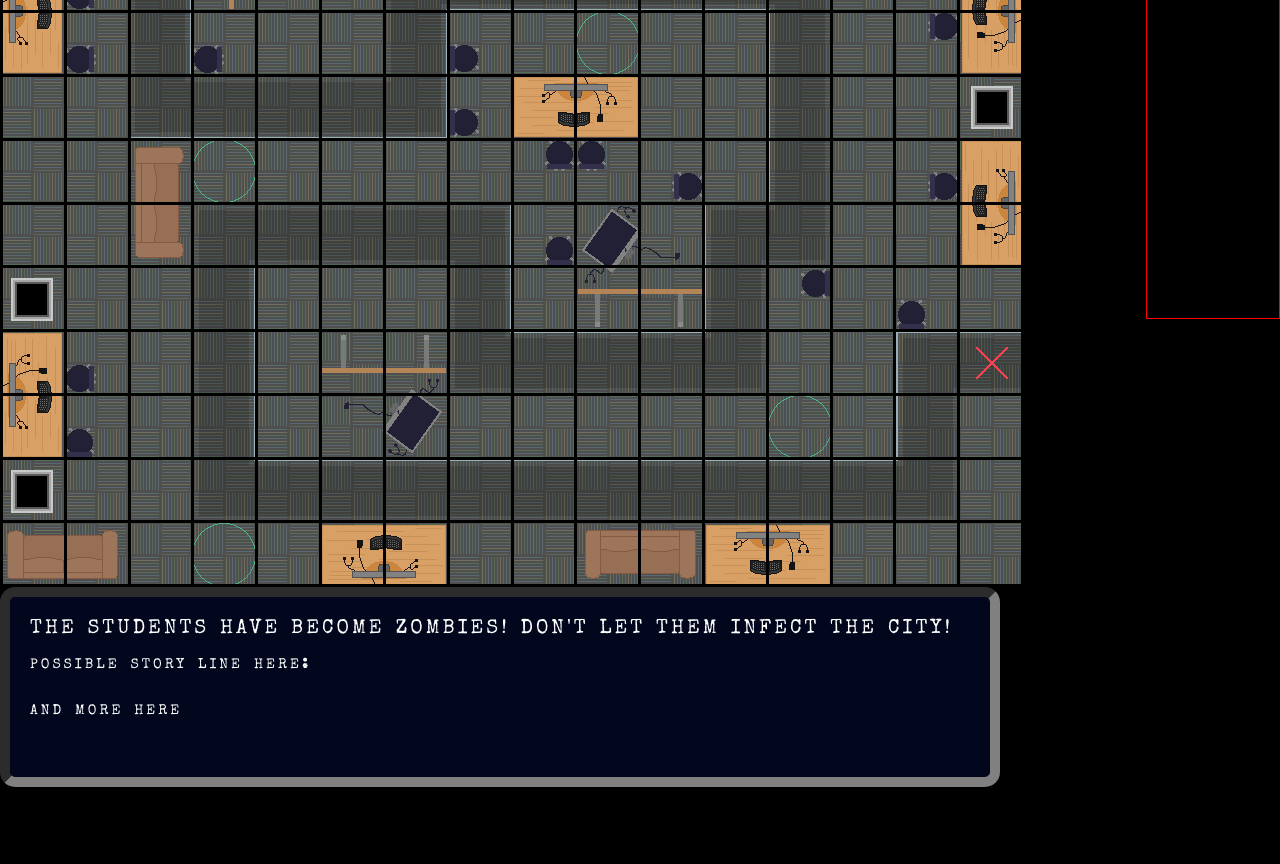
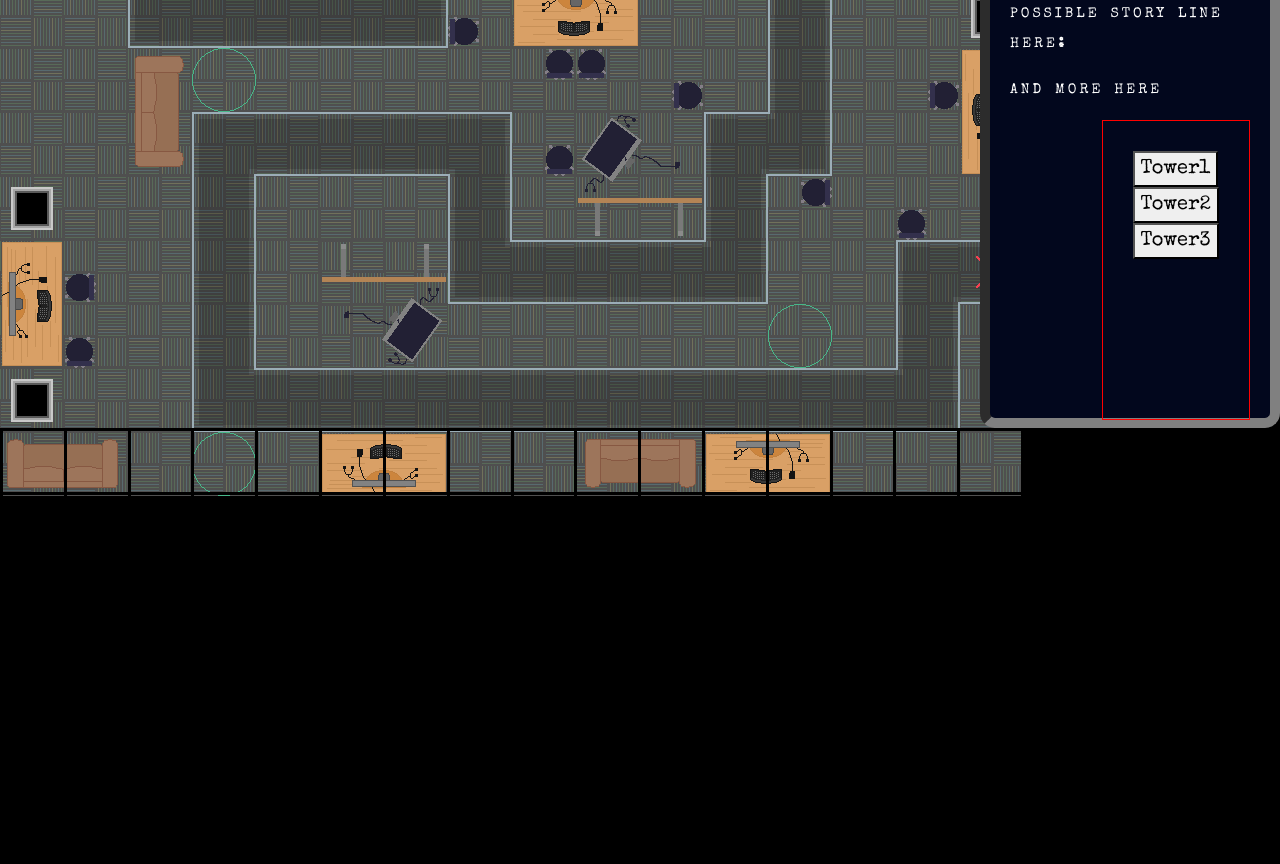
Before and after one commit to lillianTheuma/towerDefense, a website built with webpack: page src/index.html in a window 1280 px wide. Shown: the part 368-1232 px from the top of the page. Before the commit the page ends 1155 px from the top, so only its background shows below. Built offline with nearby package versions, Linux system fonts and the light colour scheme; a web font is replaced by a local one.

Commit message:
align right

```diff
--- a/src/index.html
+++ b/src/index.html
@@ -10,26 +10,31 @@
     <h1>Keep the Zombies Contained!</h1>
   </div>
 
+
+
+
+  <div class="conatiner">
+
+    <div id="dialog">
       <div class="startButton">
         <button class="button" id="start" type="button" name="button">START</button>
       </div>
-
+      <h5>THE STUDENTS HAVE BECOME ZOMBIES!  DON'T LET THEM INFECT THE CITY!</h5>
       <div id="brainImage">
         <div id="scoreBoard">
           <p>zombies harvested:<span id="score">
           </span></p>
         </div>
       </div>
-
-
-  <div class="conatiner">
-
+      <p>possible story line here:</p>
+      <p>and more here</p>
       <div id="towerSelection">
         <button id="tower1" type="button" name="button">Tower1</button>
         <br>
         <button id="tower2" type="button" name="button">Tower2</button>
         <br>
         <button id="tower3" type="button" name="button">Tower3</button>
+      </div>
     </div>
   <div id="mapDiv">
     <table id="Table_01" width="1024" height="768" border="0" cellpadding="0" cellspacing="0">
@@ -253,11 +258,6 @@
   </div>
   </div>
 
-  <div id="dialog">
-    <h5>THE STUDENTS HAVE BECOME ZOMBIES!  DON'T LET THEM INFECT THE CITY!</h5>
-    <p>possible story line here:</p>
-    <p>and more here</p>
-  </div>
 
 </body>
 </html>
--- a/src/styles.css
+++ b/src/styles.css
@@ -18,12 +18,6 @@ background-image: url('img/gameOver.jpg');
   color:#3e8e41;
 }
 
-#towerSelection {
-  float: right;
-  height: 500px;
-  padding: 30px;
-  border: 1px solid red;
-}
 
 #mapDiv {
   width: 1024px;
@@ -43,6 +37,12 @@ background-image: url('img/gameOver.jpg');
 #towerDump {
   background: url ('./img/gameAssets/tower1_tier1.png');
 }
+#towerSelection {
+  float: right;
+  height: 300px;
+  padding: 30px;
+  border: 1px solid red;
+}
 
 #dialog{
 padding:20px;
@@ -53,12 +53,13 @@ font-size: 20px;
 color: white;
 font-variant: small-caps slashed-zero;
 line-height: 150%;
-height: 200px;
-width: 1000px;
+width: 300px;
+height: 700px;
 border-radius: 15px;
 background-color: #02071D;
 border:10px solid grey;
 border-style: inset;
+float: right;
 }
 
 
```
Lines whose indentation alone changed are shown as unchanged.
